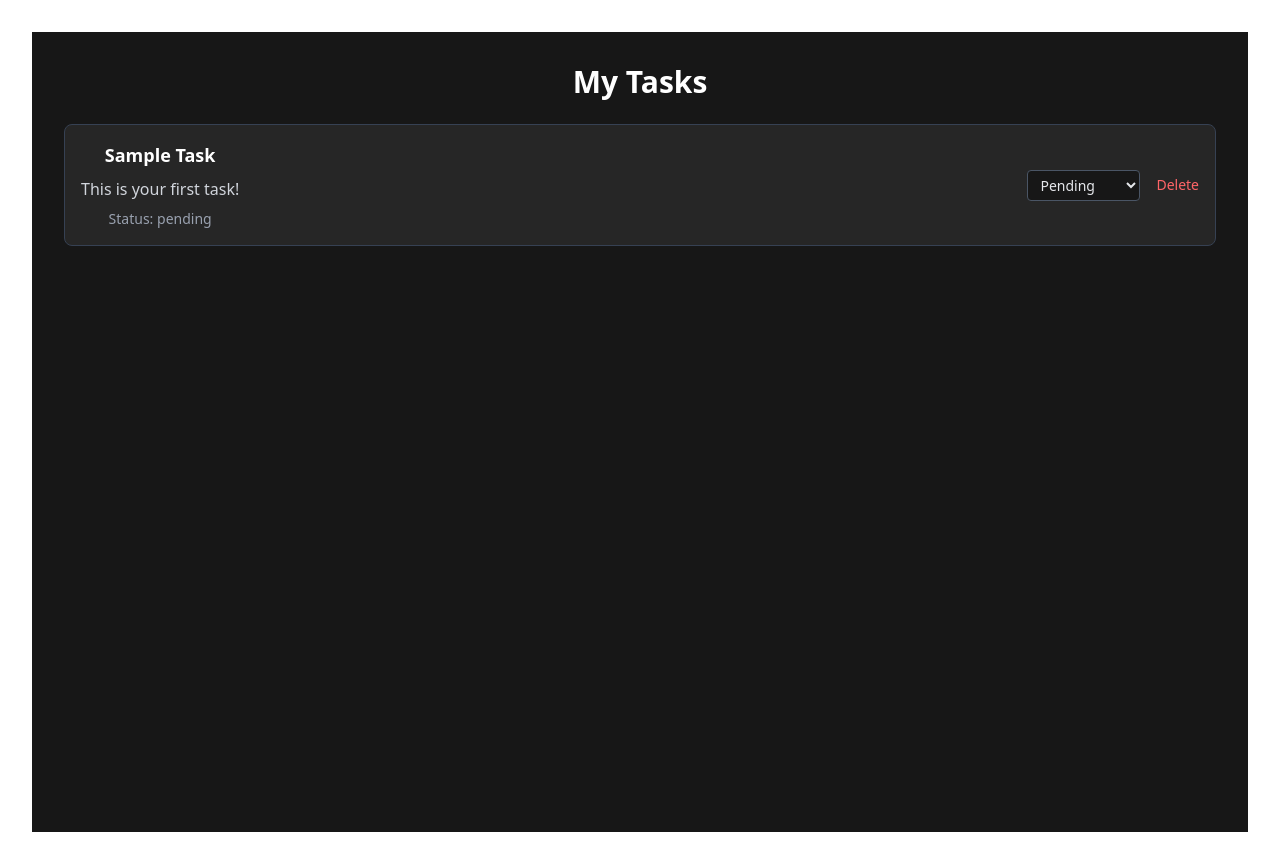
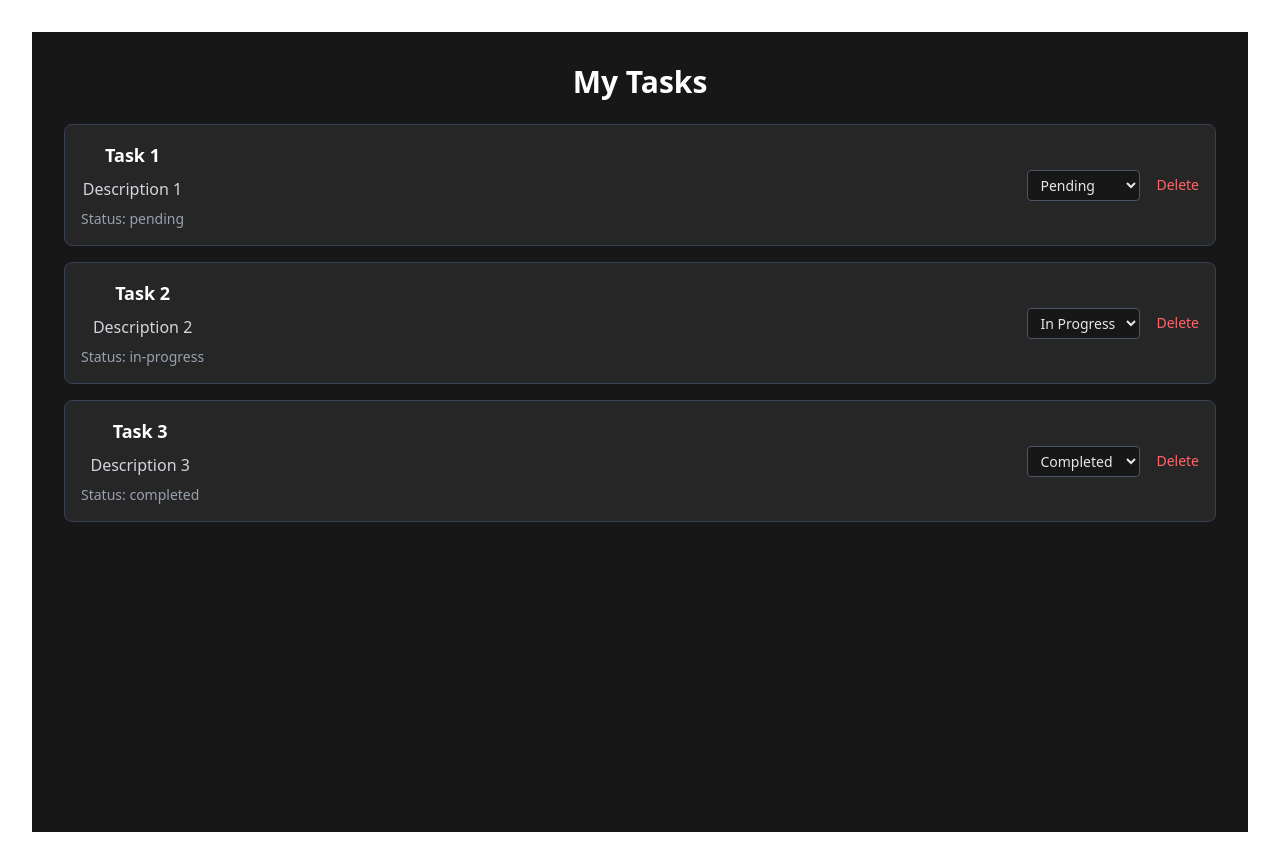
Before and after one commit to millan-figueroa-pscoursework/lab-9.3-task-management-app, a React (Vite) app: page / in a window 1280 px wide. Built offline with nearby package versions, Linux system fonts and the light colour scheme.

Commit message:
Creates TaskItem component and moves logic over from TaskList. Adds TaskItemProps to types file.Hard codes more tasks into App for testing.

```diff
--- a/src/App.tsx
+++ b/src/App.tsx
@@ -6,11 +6,27 @@ function App() {
   const [tasks, setTasks] = useState<Task[]>([
     {
       id: "1",
-      title: "Sample Task",
-      description: "This is your first task!",
+      title: "Task 1",
+      description: "Description 1",
       status: "pending",
+      priority: "low",
+      dueDate: "2023-12-31",
+    },
+    {
+      id: "2",
+      title: "Task 2",
+      description: "Description 2",
+      status: "in-progress",
       priority: "medium",
-      dueDate: "2025-11-15",
+      dueDate: "2024-01-01",
+    },
+    {
+      id: "3",
+      title: "Task 3",
+      description: "Description 3",
+      status: "completed",
+      priority: "high",
+      dueDate: "2024-01-02",
     },
   ]);
 
--- a/src/components/TaskItem/TaskItem.tsx
+++ b/src/components/TaskItem/TaskItem.tsx
@@ -0,0 +1,42 @@
+import type { TaskStatus, TaskItemProps } from "../../types";
+
+export default function TaskItem({
+  task,
+  onStatusChange,
+  onDelete,
+}: TaskItemProps) {
+  return (
+    <li className="p-4 border border-gray-700 rounded-lg bg-neutral-800 text-white flex items-center justify-between">
+      {/* left task info */}
+      <div className="flex flex-col gap-2">
+        <h3 className="text-lg font-semibold text-center">{task.title}</h3>
+        <p className="text-gray-300 text-center">{task.description}</p>
+        <p className="text-sm text-gray-400 text-center">
+          Status: {task.status}
+        </p>
+      </div>
+
+      {/* right controls */}
+      <div className="flex items-center gap-4">
+        <select
+          value={task.status}
+          onChange={(e) =>
+            onStatusChange(task.id, e.target.value as TaskStatus)
+          }
+          className="rounded border border-gray-600 bg-neutral-900 text-sm px-2 py-1 text-gray-200"
+        >
+          <option value="pending">Pending</option>
+          <option value="in-progress">In Progress</option>
+          <option value="completed">Completed</option>
+        </select>
+
+        <button
+          onClick={() => onDelete(task.id)}
+          className="text-red-400 text-sm hover:underline"
+        >
+          Delete
+        </button>
+      </div>
+    </li>
+  );
+}
--- a/src/components/TaskList/TaskList.tsx
+++ b/src/components/TaskList/TaskList.tsx
@@ -1,4 +1,5 @@
-import type { TaskListProps, TaskStatus } from "../../types";
+import type { TaskListProps } from "../../types";
+import TaskItem from "../TaskItem/TaskItem";
 
 export default function TaskList({
   tasks,
@@ -14,39 +15,12 @@ export default function TaskList({
     <ul className="space-y-4">
       {/* lops thru tasks array and renders li element with unique key */}
       {tasks.map((task) => (
-        <li
+        <TaskItem
           key={task.id}
-          className="p-4 border border-gray-700 rounded-lg bg-neutral-800 text-white flex items-center justify-between"
-        >
-          {/* left side task info */}
-          <div className="flex flex-col gap-2">
-            <h3 className="text-lg font-semibold">{task.title}</h3>
-            <p className="text-gray-300">{task.description}</p>
-            <p className="text-sm text-gray-400">Status: {task.status}</p>
-          </div>
-
-          {/* right side dropdown + delete */}
-          <div className="flex items-center gap-4">
-            <select
-              value={task.status}
-              onChange={(e) =>
-                onStatusChange(task.id, e.target.value as TaskStatus)
-              }
-              className="rounded border border-gray-600 bg-neutral-900 text-sm px-2 py-1 text-gray-200"
-            >
-              <option value="pending">Pending</option>
-              <option value="in-progress">In Progress</option>
-              <option value="completed">Completed</option>
-            </select>
-
-            <button
-              onClick={() => onDelete(task.id)}
-              className="text-red-400 text-sm hover:underline"
-            >
-              Delete
-            </button>
-          </div>
-        </li>
+          task={task}
+          onStatusChange={onStatusChange}
+          onDelete={onDelete}
+        />
       ))}
     </ul>
   );
```
